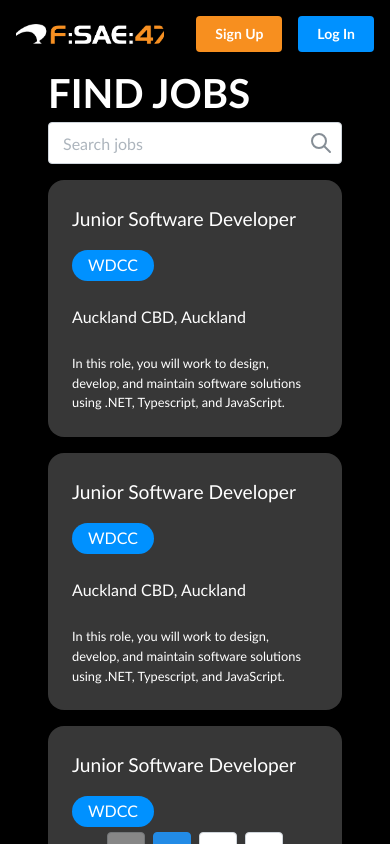
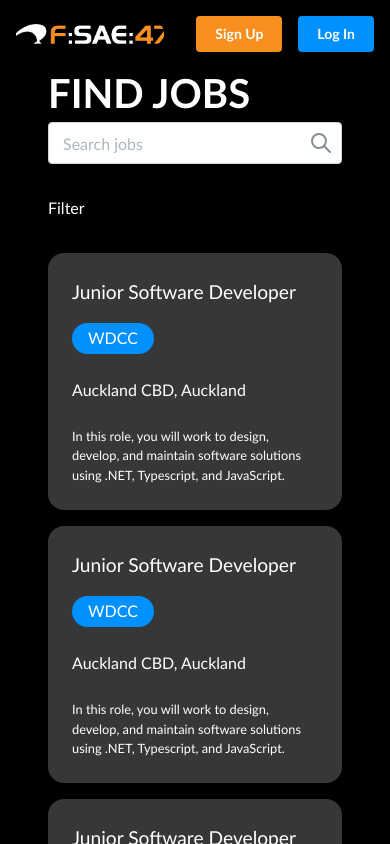
Before and after one commit to UoaWDCC/fsae-jobs-board, a React (Vite) app in the folder web/: page /jobs in a window 390 px wide. Built offline with nearby package versions, Linux system fonts and the light colour scheme.

Commit message:
render mobile view

```diff
--- a/web/src/app/components/JobBoard/JobListing.tsx
+++ b/web/src/app/components/JobBoard/JobListing.tsx
@@ -1,9 +1,10 @@
-import { Pagination, Stack } from '@mantine/core';
+import { Modal, Pagination, Stack } from '@mantine/core';
 import classes from './JobBoard.module.css';
 import JobListingItem from './JobListingItem';
 import { FC, useEffect, useState } from 'react';
 import { chunk } from 'lodash';
 import JobSearch from './JobSearch';
+import { useDisclosure } from '@mantine/hooks';
 
 interface JobListingProps {
   filterRoles: string[];
@@ -14,8 +15,11 @@ const JobListing: FC<JobListingProps> = ({ filterRoles, filterFields }) => {
   const [search, setSearch] = useState<string>('');
 
   const [itemsPerPage, setItemsPerPage] = useState<number>(4);
+  const [isPortrait, setIsPortrait] = useState(window.innerHeight > window.innerWidth);
+  const [opened, { open, close }] = useDisclosure(false);
 
   const updateItemsPerPage = () => {
+    setIsPortrait(window.innerHeight > window.innerWidth);
     if (window.innerWidth > 1080) {
       setItemsPerPage(6);
     } else {
@@ -87,6 +91,7 @@ const JobListing: FC<JobListingProps> = ({ filterRoles, filterFields }) => {
   return (
     <Stack className={classes.listingContainer}>
       <JobSearch search={search} setSearch={setSearch} />
+      {isPortrait && <p onClick={open}>Filter</p>}
       <div className={classes.listingInnerContainer}>{jobListingItems}</div>
       <div className={classes.paginationContainer}>
         <Pagination
@@ -97,6 +102,9 @@ const JobListing: FC<JobListingProps> = ({ filterRoles, filterFields }) => {
           classNames={{ root: classes.pagination }}
         />
       </div>
+      <Modal opened={opened} onClose={close} title="Authentication" centered>
+        {/* Modal content */}
+      </Modal>
     </Stack>
   );
 };
--- a/web/src/app/pages/JobBoard.page.tsx
+++ b/web/src/app/pages/JobBoard.page.tsx
@@ -24,9 +24,7 @@ export function JobBoard() {
 
   return (
     <div className={classes.jobBoardContainer}>
-      {isPortrait ? (
-        <></>
-      ) : (
+      {!isPortrait && (
         <div className={classes.leftContainer}>
           <JobFilter
             filterRoles={filterRoles}
--- a/web/src/app/styles/JobBoardPage.module.css
+++ b/web/src/app/styles/JobBoardPage.module.css
@@ -16,5 +16,6 @@
   .jobBoardContainer {
     padding: 3rem;
     overflow-y: scroll;
+    flex-direction: column;
   }
 }
```
